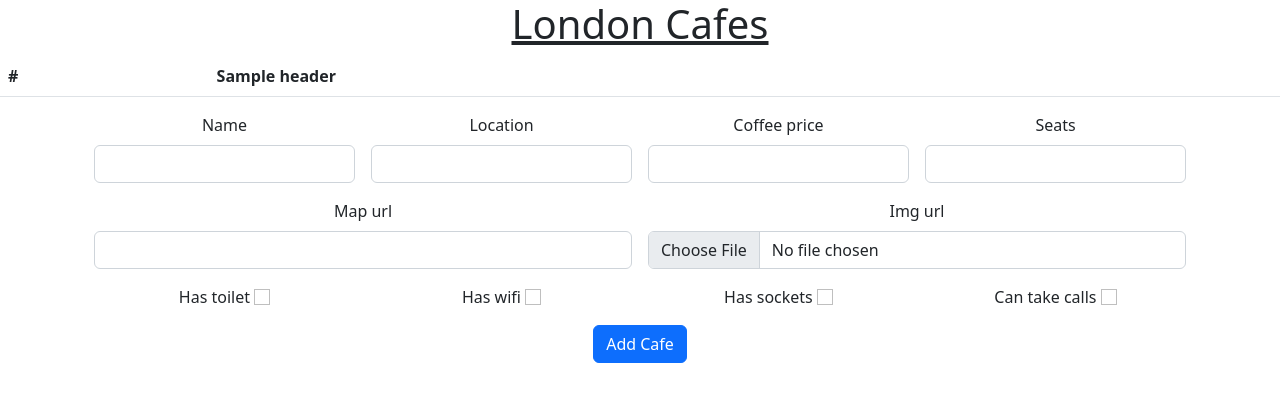
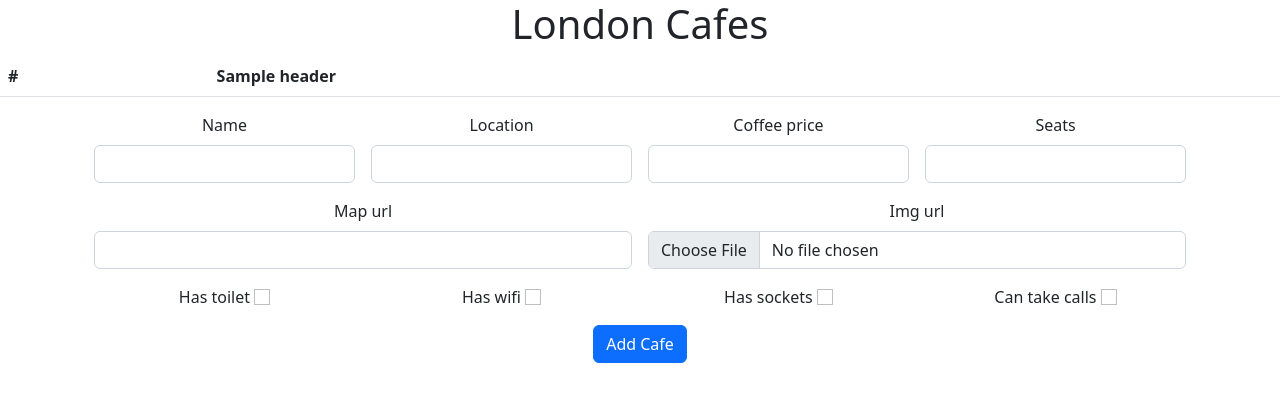
Before and after one commit to ErykKnesz/LondonCafes, a Flask app: template templates/home.html in a window 1280 px wide. Shown: the top 402 px of the page. Run offline with Flask 2, Linux system fonts and the light colour scheme; data comes from the database, SQL or seed files in the repository; the template is opened without the code that fills it: values that come from a table or form of the project are taken from there, most other values are stand-ins (such as "Sample title", 1, 10 or a date in 2020); form fields are guessed from the names that the template uses; lists and menus that the app fills with data are empty; some libraries are stand-ins or nearby versions.

Commit message:
add nav class to main header

```diff
--- a/templates/index.html
+++ b/templates/index.html
@@ -11,7 +11,7 @@
     <div class="container">
       <div class="row">
         <div class="col text-center">
-          <h1><a href="{{ url_for('home') }}" class="link-dark">London Cafes</a></h1>
+          <h1><a href="{{ url_for('home') }}" class="nav-link">London Cafes</a></h1>
         </div>
       </div>
     </div>
```
